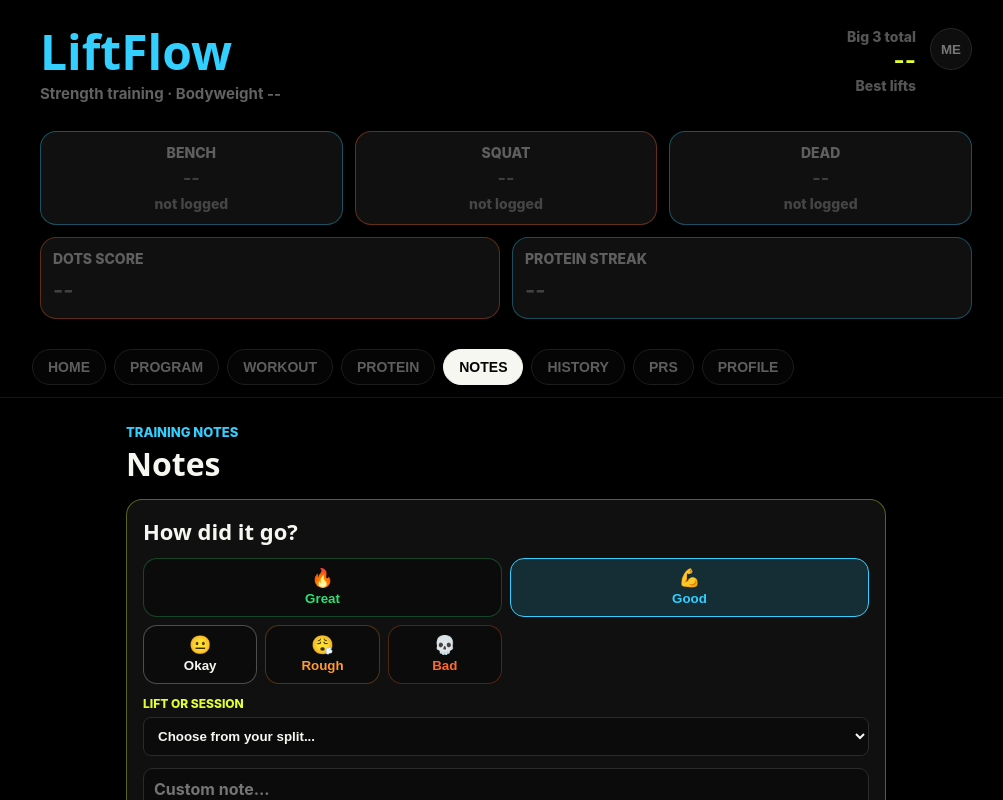
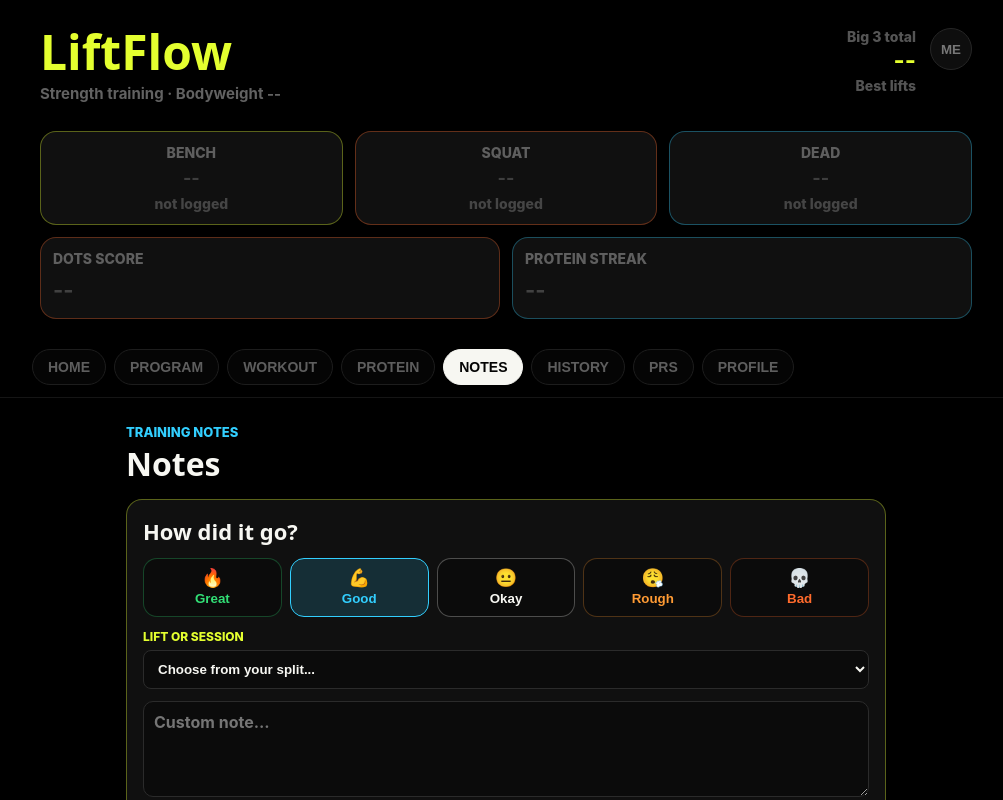
Before and after one commit to SoftLockedLive/LiftFlow, a Next.js app in the folder liftflow/: page /notes in a window 1280 px wide. Shown: the top 800 px of the page, without its empty margins (134-1137 px from the left). Built offline with nearby package versions, Linux system fonts and the light colour scheme.

Commit message:
Improve UI and add new features

```diff
--- a/liftflow/src/components/Layout.js
+++ b/liftflow/src/components/Layout.js
@@ -6,7 +6,7 @@ import { getProteinLog, getProteinSummary, getProteinTarget } from "../lib/prote
 import { getWorkouts } from "../lib/workoutStorage";
 
 const ACCENTS = {
-  lime: "#32cfff",
+  lime: "#e4ff2f",
   yellow: "#e4ff2f",
   orange: "#ff6b2c",
   cyan: "#32cfff",
@@ -82,7 +82,7 @@ export default function Layout({ children }) {
   ];
 
   const liftCards = [
-    { label: "Bench", value: bench, accent: ACCENTS.lime },
+  { label: "Bench", value: bench, accent: ACCENTS.lime },
     { label: "Squat", value: squat, accent: ACCENTS.orange },
     { label: "Dead", value: deadlift, accent: ACCENTS.cyan },
   ];
--- a/liftflow/src/pages/notes.js
+++ b/liftflow/src/pages/notes.js
@@ -59,7 +59,6 @@ export default function Notes() {
               onClick={() => setLevel(item.id)}
               style={{
                 ...levelButton,
-                ...(item.id === "great" || item.id === "good" ? levelButtonLarge : {}),
                 color: item.color,
                 borderColor: level === item.id ? item.color : tint(item.color, 0.28),
                 background: level === item.id ? tint(item.color, 0.16) : "#0b0b0b",
@@ -217,10 +216,6 @@ const levelButton = {
   borderRadius: 14,
 };
 
-const levelButtonLarge = {
-  gridColumn: "span 3",
-};
-
 const emoji = {
   fontSize: 18,
   lineHeight: 1,
--- a/liftflow/src/styles/globals.css
+++ b/liftflow/src/styles/globals.css
@@ -173,7 +173,7 @@ input:focus, select:focus {
 
 .notes-level-grid {
   display: grid;
-  grid-template-columns: repeat(6, minmax(0, 1fr));
+  grid-template-columns: repeat(5, minmax(0, 1fr));
 }
 
 @media (max-width: 720px) {
```
